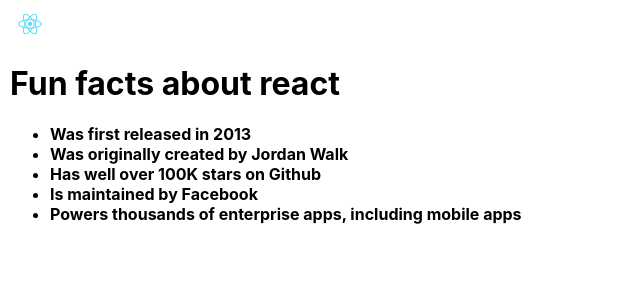
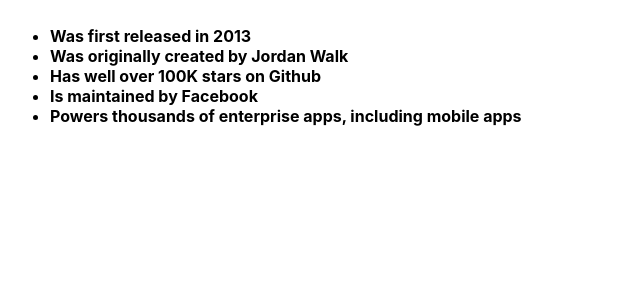
Before and after one commit to ramiinberg/react-static-page, a React (Create React App) app: page / in a window 1280 px wide. Shown: the top 300 px of the page, without its empty margins (0-640 px from the left). Built offline with nearby package versions, Linux system fonts and the light colour scheme.

Commit message:
Making first custom component

```diff
--- a/src/App.js
+++ b/src/App.js
@@ -1,10 +1,23 @@
 import logo from './logo.svg';
 import './App.css';
+
+function Page() {
+  return (
+    <ul className='bold-text'>
+    <li>Was first released in 2013</li>
+    <li>Was originally created by Jordan Walk</li>
+    <li>Has well over 100K stars on Github</li>
+    <li>Is maintained by Facebook</li>
+    <li>Powers thousands of enterprise apps, including mobile apps</li>
+  </ul>
+  )
+}
 
 function App() {
   return (
     <div className="App">
-      <img src={logo} className='img' alt='React.js logo' />
+      <Page />
+      {/* <img src={logo} className='img' alt='React.js logo' />
       <h1>Fun facts about react</h1>
       <ul className='bold-text'>
         <li>Was first released in 2013</li>
@@ -13,6 +26,7 @@
         <li>Is maintained by Facebook</li>
         <li>Powers thousands of enterprise apps, including mobile apps</li>
       </ul>
+      */}
     </div>
   );
 }
```
